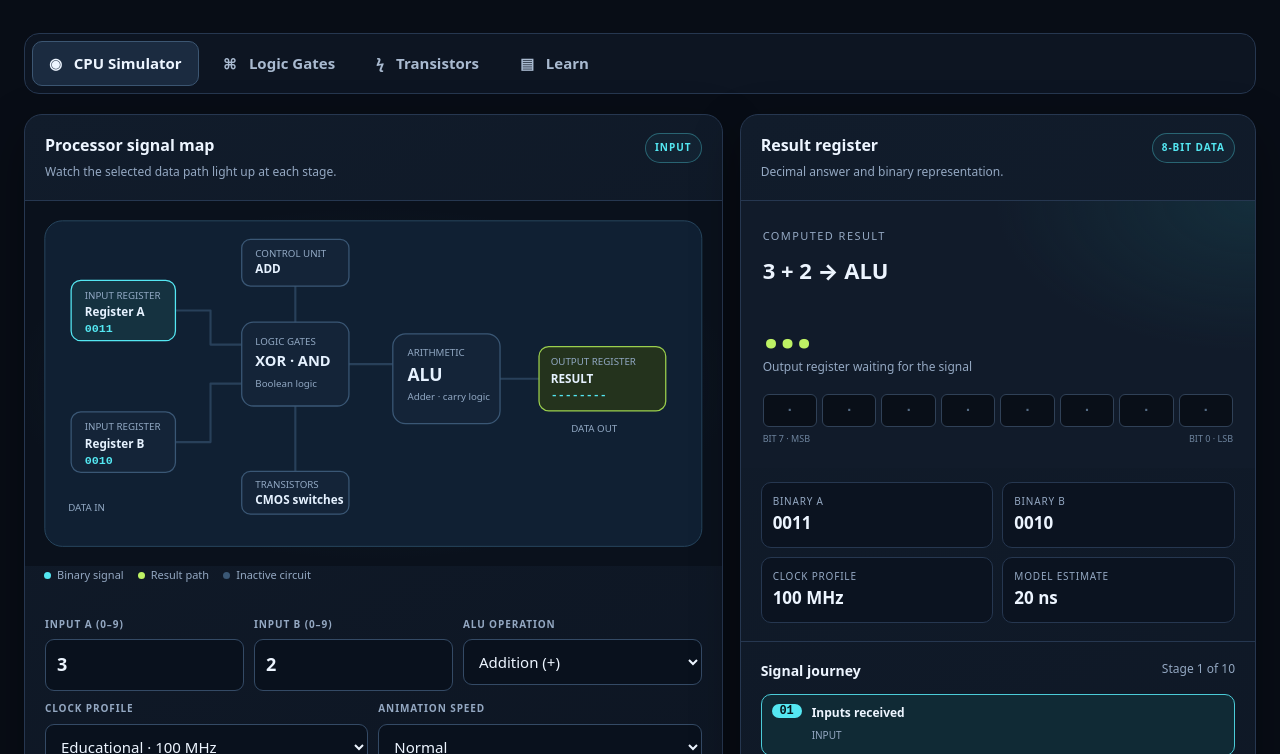
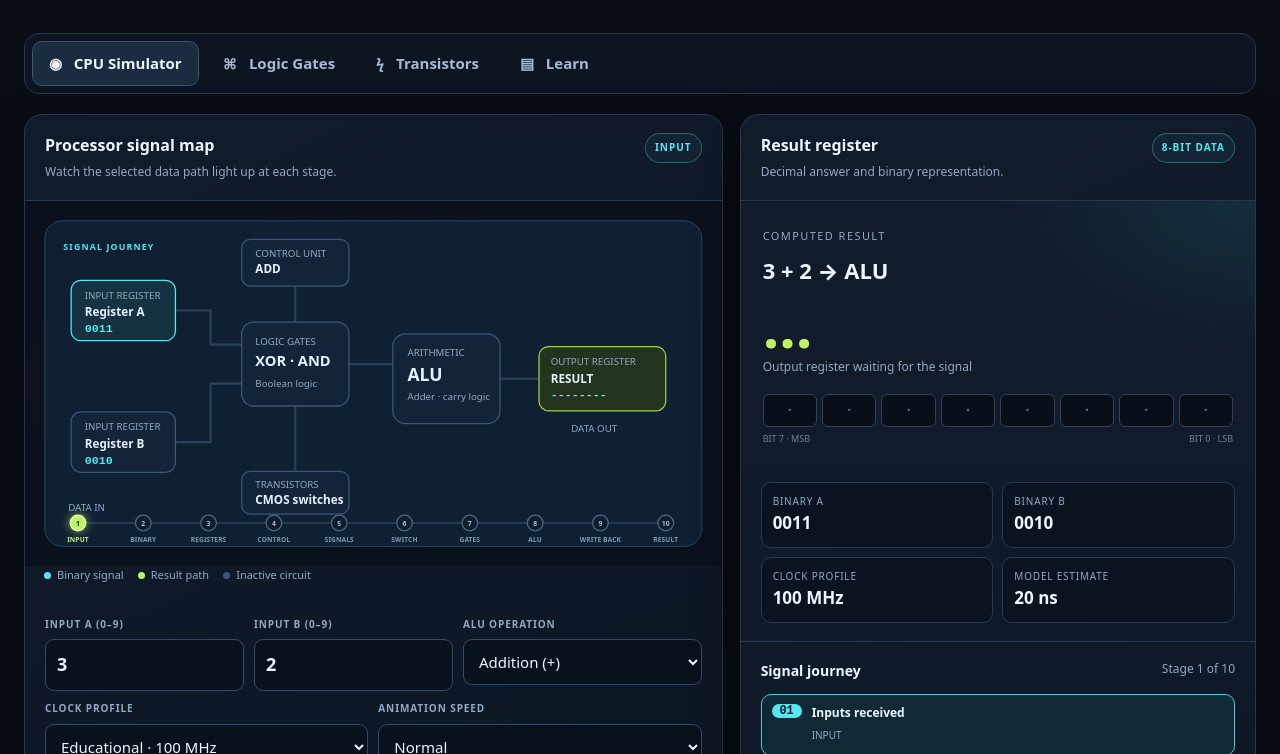
Before and after one commit to tari9bro/Electricity-to-Arithmetic, a website: page index.html in a window 1280 px wide. Shown: the part 346-1100 px from the top of the page. Drawn offline with Linux system fonts and the light colour scheme.

Commit message:
Show all ten signal-journey stages inside the CPU schematic

```diff
--- a/index.html
+++ b/index.html
@@ -51,6 +51,18 @@
 <rect class="node out" id="nodeOutput" x="515" y="137" width="130" height="66" rx="10"/>
 <text class="svgsub" x="527" y="156">OUTPUT REGISTER</text><text class="svglabel" x="527" y="174">RESULT</text><text class="svgbit" id="svgResult" x="527" y="190">--------</text>
 <text class="svgsub" x="32" y="306">DATA IN</text><text class="svgsub" x="548" y="225">DATA OUT</text>
+<text class="journey-title" id="routeTitle" x="27" y="38">SIGNAL JOURNEY</text>
+<path class="journey-track" d="M42 318H645"/>
+<g id="journeyStep0" class="journey-step active"><circle cx="42" cy="318" r="8"/><text class="journey-number" x="42" y="321">1</text><text class="journey-label" id="journeyLabel0" x="42" y="338">INPUT</text></g>
+<g id="journeyStep1" class="journey-step"><circle cx="109" cy="318" r="8"/><text class="journey-number" x="109" y="321">2</text><text class="journey-label" id="journeyLabel1" x="109" y="338">BINARY</text></g>
+<g id="journeyStep2" class="journey-step"><circle cx="176" cy="318" r="8"/><text class="journey-number" x="176" y="321">3</text><text class="journey-label" id="journeyLabel2" x="176" y="338">REGISTERS</text></g>
+<g id="journeyStep3" class="journey-step"><circle cx="243" cy="318" r="8"/><text class="journey-number" x="243" y="321">4</text><text class="journey-label" id="journeyLabel3" x="243" y="338">CONTROL</text></g>
+<g id="journeyStep4" class="journey-step"><circle cx="310" cy="318" r="8"/><text class="journey-number" x="310" y="321">5</text><text class="journey-label" id="journeyLabel4" x="310" y="338">SIGNALS</text></g>
+<g id="journeyStep5" class="journey-step"><circle cx="377" cy="318" r="8"/><text class="journey-number" x="377" y="321">6</text><text class="journey-label" id="journeyLabel5" x="377" y="338">SWITCH</text></g>
+<g id="journeyStep6" class="journey-step"><circle cx="444" cy="318" r="8"/><text class="journey-number" x="444" y="321">7</text><text class="journey-label" id="journeyLabel6" x="444" y="338">GATES</text></g>
+<g id="journeyStep7" class="journey-step"><circle cx="511" cy="318" r="8"/><text class="journey-number" x="511" y="321">8</text><text class="journey-label" id="journeyLabel7" x="511" y="338">ALU</text></g>
+<g id="journeyStep8" class="journey-step"><circle cx="578" cy="318" r="8"/><text class="journey-number" x="578" y="321">9</text><text class="journey-label" id="journeyLabel8" x="578" y="338">WRITE BACK</text></g>
+<g id="journeyStep9" class="journey-step"><circle cx="645" cy="318" r="8"/><text class="journey-number" x="645" y="321">10</text><text class="journey-label" id="journeyLabel9" x="645" y="338">RESULT</text></g>
 </svg></div>
 <div class="legend"><span><i style="background:var(--cyan)"></i>Binary signal</span><span><i style="background:var(--lime)"></i>Result path</span><span><i style="background:#3a5775"></i>Inactive circuit</span></div>
 <div class="controls"><div class="fields"><div class="field"><label for="inputA">Input A (0–9)</label><input id="inputA" type="number" min="0" max="9" step="1" value="3"></div><div class="field"><label for="inputB">Input B (0–9)</label><input id="inputB" type="number" min="0" max="9" step="1" value="2"></div><div class="field"><label for="operation">ALU operation</label><select id="operation"><option value="add">Addition (+)</option><option value="sub">Subtraction (−)</option><option value="mul">Multiplication (×)</option><option value="div">Division (÷)</option></select></div></div>
```
